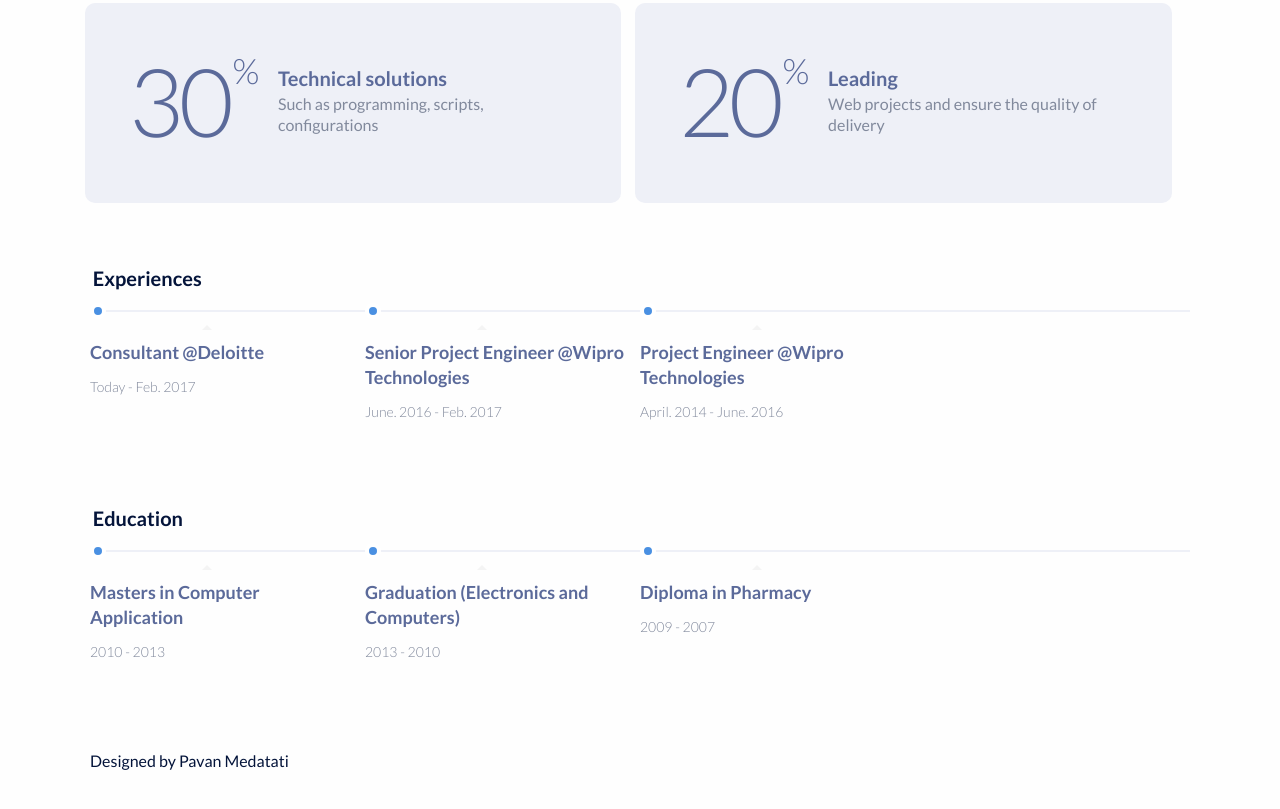
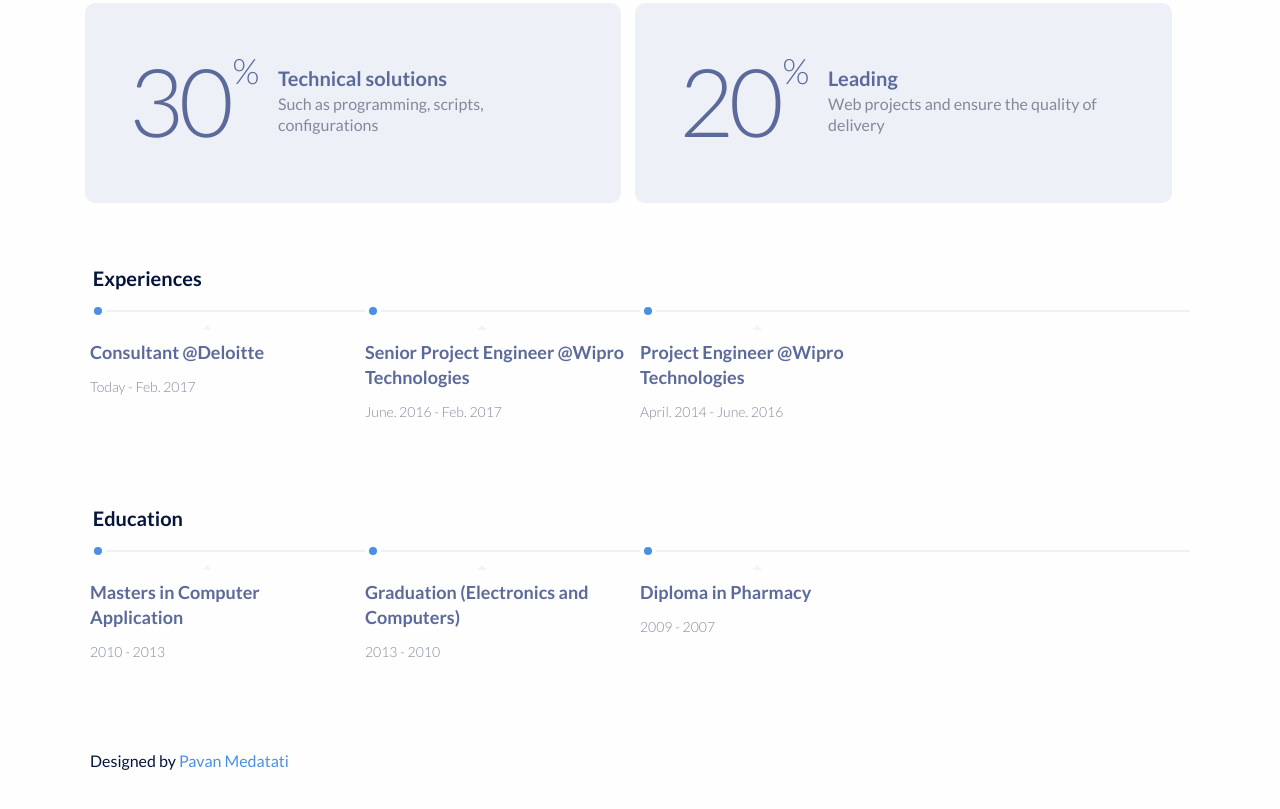
Before and after one commit to PawanMKumar/PawanMKumar.github.io, a plain HTML site: page index.html in a window 1280 px wide. Shown: the part 887-1696 px from the top of the page. Drawn offline with Linux system fonts and the light colour scheme.

Commit message:
Update index.html
updates footer link

```diff
--- a/index.html
+++ b/index.html
@@ -184,7 +184,7 @@
 
 
 	<footer class="container">
-		<span style="font-size: 16px; margin-top: ">Designed by Pavan Medatati</a></span>
+		<span style="font-size: 16px; margin-top: ">Designed by <a href = "http://pawanmkumar.github.io/">Pavan Medatati</a></span>
 	</footer>
 
 
```
